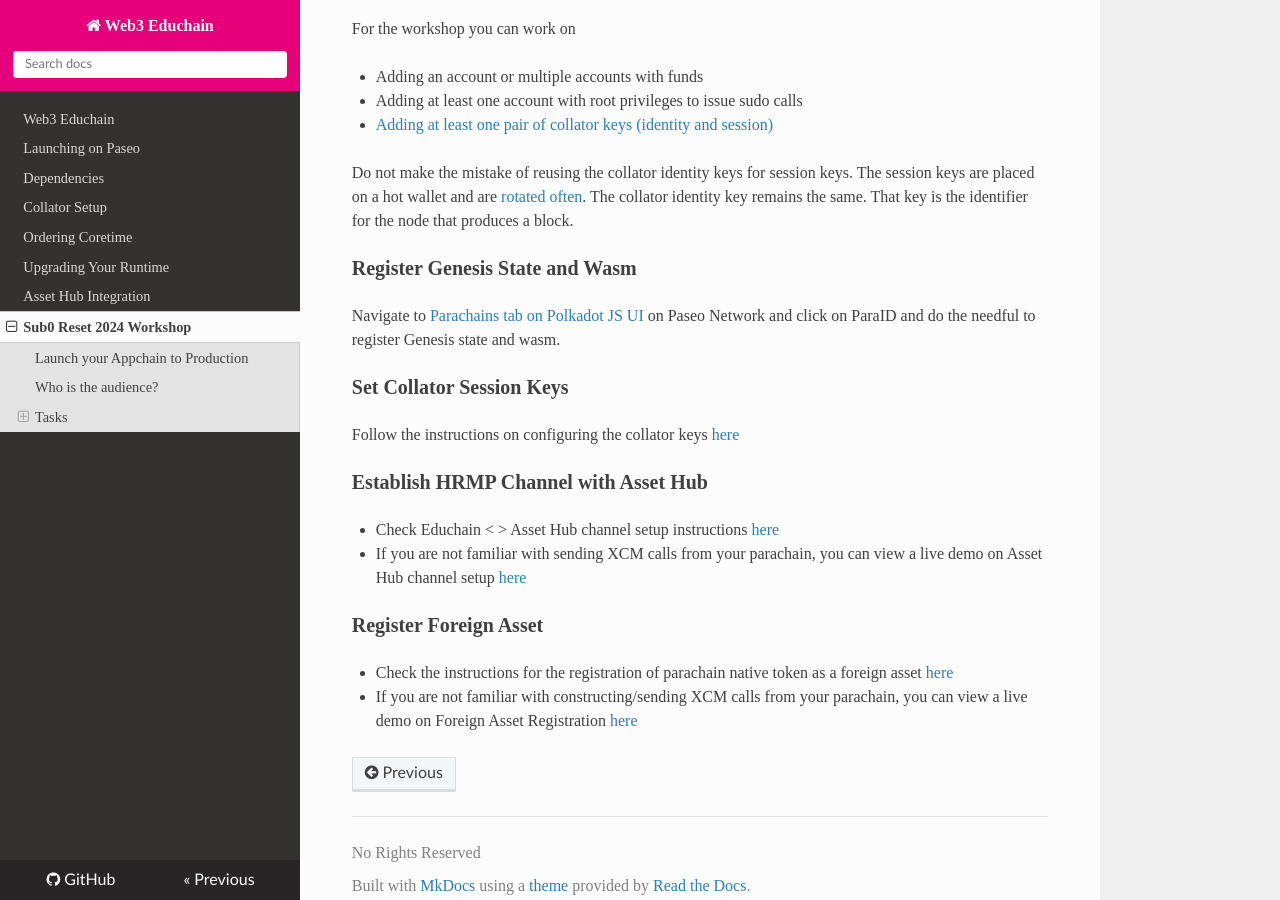
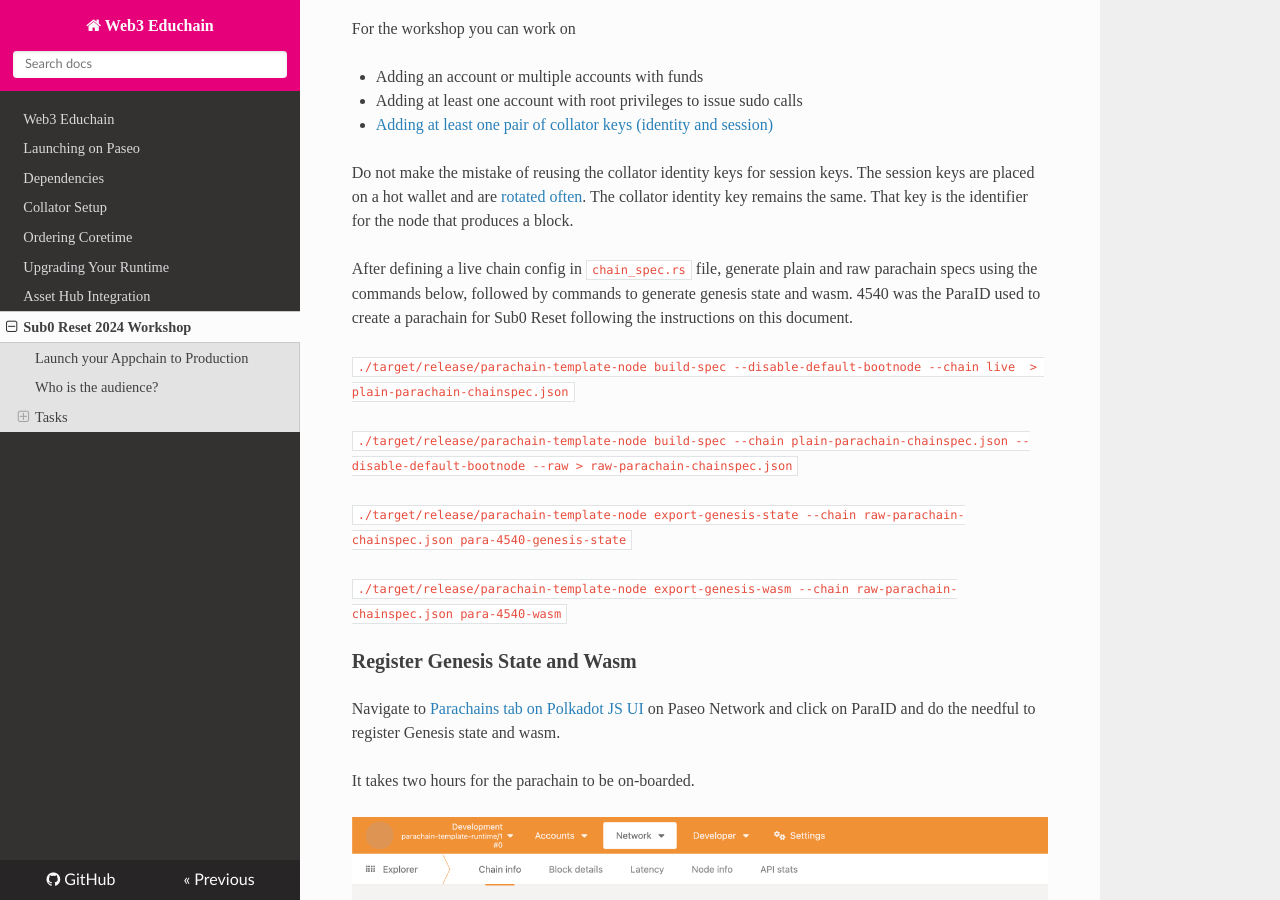
Before and after one commit to w3f/educhain, an MkDocs documentation site: the page built from docs/sub0-reset-2024.md, in a window 1280 px wide and 900 px high, scrolled down 2053 px. Built offline with MkDocs 1.6.1, drawn with Linux system fonts in a browser that asks for light colours; nearby versions of some CDN libraries; some of the changed text lies outside the part shown.

Commit message:
Add more instructions

```diff
--- a/docs/sub0-reset-2024.md
+++ b/docs/sub0-reset-2024.md
@@ -73,11 +73,29 @@ For the workshop you can work on
 - [Adding at least one pair of collator keys (identity and session)](collator.md#setting-up-collators-in-the-chain-spec)
 
 Do not make the mistake of reusing the collator identity keys for session keys. The session keys are placed on a hot wallet and are
-[rotated often](collator.md#changing--rotating-session-keys). The collator identity key remains the same. That key is the identifier for the node that produces a block.
+[rotated often](collator.md#changing--rotating-session-keys). The collator identity key remains the same. That key is the identifier for
+the node that produces a block.
+
+After defining a live chain config in `chain_spec.rs` file, generate plain and raw parachain specs using the commands below, followed by
+commands to generate genesis state and wasm. 4540 was the ParaID used to create a parachain for Sub0 Reset following the instructions on
+this document.
+
+`./target/release/parachain-template-node build-spec --disable-default-bootnode --chain live  > plain-parachain-chainspec.json`
+
+`./target/release/parachain-template-node build-spec --chain plain-parachain-chainspec.json --disable-default-bootnode --raw > raw-parachain-chainspec.json`
+
+`./target/release/parachain-template-node export-genesis-state --chain raw-parachain-chainspec.json para-4540-genesis-state`
+
+`./target/release/parachain-template-node export-genesis-wasm --chain raw-parachain-chainspec.json para-4540-wasm`
+
 
 ### Register Genesis State and Wasm
 
 Navigate to [Parachains tab on Polkadot JS UI](https://polkadot.js.org/apps/?rpc=wss%3A%2F%2Fpaseo.rpc.amforc.com#/parachains/parathreads) on Paseo Network and click on ParaID and do the needful to register Genesis state and wasm.
+
+It takes two hours for the parachain to be on-boarded.
+
+![Parachain Onboarding](./img/template/parachain-template-dev.png)
 
 
 ### Set Collator Session Keys
```
Also changed, not shown: other parts of docs/sub0-reset-2024.md (+2 -2 lines), docs/img/template/parachain-onboarding-time.png (added).
